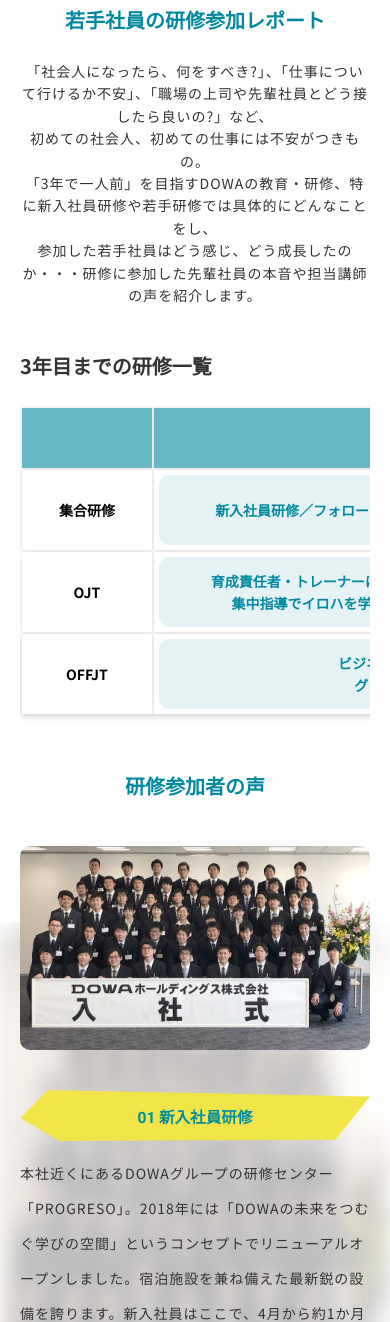
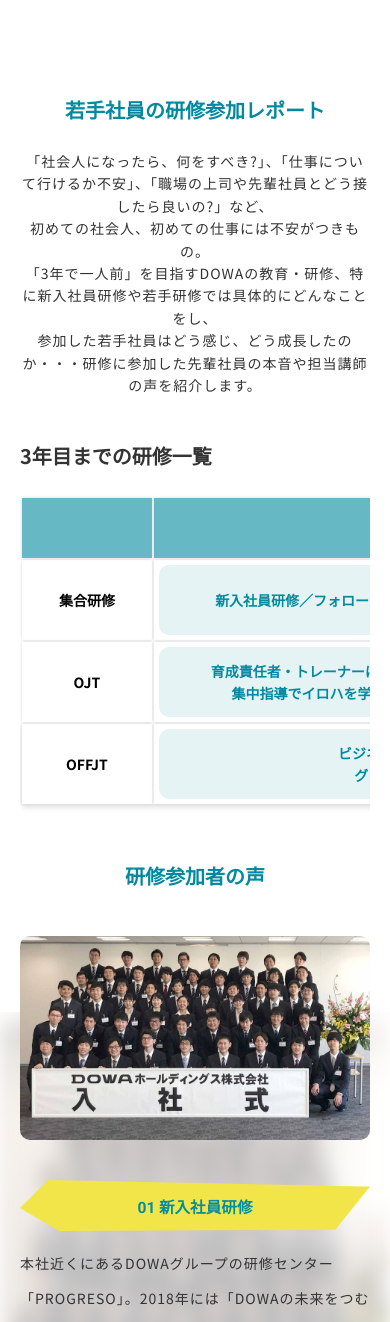
Before and after one commit to nghiaweb/dowa, a PHP site: page /special/training/index.html in a window 390 px wide. Shown: the top 1322 px of the page. Run offline with PHP 8.4, Linux system fonts and the light colour scheme.

Commit message:
huy->update

```diff
--- a/saiyou/css/training.css
+++ b/saiyou/css/training.css
@@ -2,62 +2,56 @@
   font-family: "Roboto", sans-serif;
 }
 
+#training {
+  margin: 290px 0 100px;
+}
+@media only screen and (max-width: 768px) {
+  #training {
+    margin: 100px 0 20px;
+  }
+}
 #training .color-green {
   color: #b0dd1e;
 }
-
 #training .bg-green {
   background-color: #b0dd1e;
 }
-
 #training .color-pink {
   color: #ed43ac;
 }
-
 #training .bg-pink {
   background-color: #ed43ac;
 }
-
 #training .color-pink2 {
   color: #ad5291;
 }
-
 #training .bg-pink2 {
   background-color: #ad5291;
 }
-
 #training .color-orange {
   color: #ff8a16;
 }
-
 #training .bg-orange {
   background-color: #ff8a16;
 }
-
 #training .color-blue2 {
   color: #3342fa;
 }
-
 #training .bg-blue2 {
   background-color: #3342fa;
 }
-
 #training .color-yellow2 {
   color: #f2e54a;
 }
-
 #training .bg-yellow2 {
   background-color: #f2e54a;
 }
-
 #training .color-default {
   color: #333;
 }
-
 #training .flex {
   display: flex;
 }
-
 #training .heading {
   font-size: 4rem;
   color: #02899f;
@@ -66,88 +60,72 @@
   line-height: 1;
   margin-top: 1rem;
 }
-
 @media only screen and (max-width: 768px) {
   #training .heading {
     font-size: 2rem;
   }
 }
-
 #training .heading.center {
   text-align: center;
 }
-
 #training .sub-heading {
   margin-top: 3rem;
 }
-
 #training .title {
   line-height: 1;
 }
-
 #training .title.left {
   text-align: left;
 }
-
 #training .title span {
   color: #333;
   font-size: 2.4rem;
   font-weight: 700;
 }
-
 @media only screen and (max-width: 768px) {
   #training .title span {
     font-size: 2rem;
   }
 }
-
 #training .text-desc {
   font-size: 1.6rem;
   color: #333;
   letter-spacing: 0.1rem;
 }
-
 @media only screen and (max-width: 768px) {
   #training .text-desc {
     font-size: 1.4rem;
   }
 }
-
 #training .bg-decoration {
   position: absolute;
   top: 0;
   left: 0;
   z-index: -1;
 }
-
 #training .step {
   padding-bottom: 4rem;
 }
-
 #training .step__container {
   width: 100%;
   max-width: 53rem;
   padding-top: 4rem;
   position: relative;
 }
-
 @media only screen and (max-width: 768px) {
   #training .step__container {
     padding-top: 0;
   }
 }
-
 #training .step__container img {
   display: block;
 }
-
 #training .step__content {
   position: absolute;
   top: 0%;
   left: 0%;
   transform: translate(45px, -10px);
 }
-
 @media only screen and (max-width: 768px) {
   #training .step__content {
     top: 50%;
@@ -156,36 +134,30 @@
     transform: translate(0, -50%);
   }
 }
-
 #training .step__name {
   color: #008ea0;
   font-weight: 700;
   font-size: 2.4rem;
 }
-
 #training .step__name span {
   font-size: 12rem;
   line-height: 1;
 }
-
 @media only screen and (max-width: 768px) {
   #training .step__name {
     text-align: center;
     font-size: 4vw;
   }
-
   #training .step__name span {
     font-size: 4vw;
   }
 }
-
 #training .avatar {
   display: block;
   width: 12rem;
   min-width: 12rem;
   height: 12rem;
 }
-
 @media only screen and (max-width: 768px) {
   #training .avatar {
     width: 4rem;
@@ -193,37 +165,30 @@
     height: 4rem;
   }
 }
-
 #training .avatar.avatar--green {
   background-color: #b0dd1e;
 }
-
 #training .avatar.avatar--pink1 {
   background-color: #ed43ac;
 }
-
 #training .avatar.avatar--pink2 {
   background-color: #ad5291;
 }
-
 #training .train {
   text-align: center;
   padding: 0 4rem;
 }
-
 @media only screen and (max-width: 768px) {
   #training .train {
     padding: 0;
   }
 }
-
 #training .train__table {
   margin-top: 5rem;
   padding-bottom: 1rem;
   overflow-x: auto;
   overflow-y: hidden;
 }
-
 #training .train__table .t-table {
   margin-top: 3rem;
   min-width: 100rem;
@@ -231,7 +196,6 @@
   border-spacing: 2px;
   border-collapse: separate;
 }
-
 #training .train__table .t-table .t-head th {
   height: 6rem;
   background-color: #67b8c5;
@@ -239,7 +203,6 @@
   font-weight: 700;
   box-shadow: 0 0 3px #d5d5d5;
 }
-
 #training .train__table .t-table .t-head th span {
   width: 100%;
   height: 100%;
@@ -248,35 +211,28 @@
   align-items: center;
   justify-content: center;
 }
-
 #training .train__table .t-table .t-head th:nth-of-type(1) {
   width: 13rem;
 }
-
 #training .train__table .t-table .t-head th:nth-of-type(2) {
   width: 31rem;
 }
-
 #training .train__table .t-table .t-head th:nth-of-type(3) {
   width: 31rem;
 }
-
 #training .train__table .t-table .t-head th:nth-of-type(4) {
   width: 18rem;
 }
-
 #training .train__table .t-table .t-head th:nth-of-type(5) {
   width: 6rem;
   font-size: 2.4rem;
   background-color: #02899f;
 }
-
 #training .train__table .t-table .t-body td {
   height: 8rem;
   padding: 0.5rem;
   box-shadow: 0 0 3px #d5d5d5;
 }
-
 #training .train__table .t-table .t-body td span {
   width: 100%;
   height: 100%;
@@ -286,29 +242,24 @@
   vertical-align: middle;
   font-weight: 700;
 }
-
 #training .train__table .t-table .t-body td:not(:nth-of-type(1)) span {
   color: #02899f;
   border-radius: 1rem;
   background-color: #e5f3f5;
 }
-
 #training .train__table .t-table .t-footer {
   box-shadow: 0 3px 6px #ddd;
 }
-
 #training .voice {
   position: relative;
   margin-top: 8rem;
   overflow: hidden;
 }
-
 @media only screen and (max-width: 768px) {
   #training .voice {
     margin-top: 4rem;
   }
 }
-
 #training .voice__inner .top-img {
   max-width: 80rem;
   width: 100%;
@@ -316,37 +267,29 @@
   overflow: hidden;
   margin-top: 5rem;
 }
-
 @media only screen and (max-width: 768px) {
   #training .voice__inner .top-img {
     border-radius: 1rem;
   }
 }
-
 #training .voice__inner .top-img img {
   width: 100%;
 }
-
 #training .voice__inner .step {
   margin-top: 4rem;
 }
-
-#training .voice__inner .step__container,
-#training .voice__inner .step__desc {
+#training .voice__inner .step__container, #training .voice__inner .step__desc {
   margin-left: auto;
 }
-
 #training .voice__inner .step__desc {
   width: 100%;
   max-width: 72rem;
   margin-top: 1.5rem;
 }
-
 #training .voice__inner .step__desc p {
   line-height: 2.5;
   min-height: 8rem;
 }
-
 #training .voice .bg-decoration {
   top: 25rem;
   opacity: 0.3;
@@ -354,80 +297,67 @@
   width: 100%;
   bottom: 0;
 }
-
 @media only screen and (max-width: 768px) {
   #training .voice .bg-decoration {
     top: 40vw;
   }
 }
-
 #training .voice .bg-decoration img {
   height: 100%;
   filter: blur(10px);
 }
-
 #training .comment-area {
   padding-top: 7.5rem;
   position: relative;
 }
-
 #training .comment-area .flex {
   max-width: calc(50% + 576px);
   width: 100%;
   margin-left: auto;
   padding: 0 2rem;
 }
-
 @media only screen and (max-width: 1024px) {
   #training .comment-area .flex {
     max-width: 100%;
     flex-direction: column-reverse;
   }
 }
-
 #training .comment-area .comment {
   width: 100%;
   max-width: calc(800px);
 }
-
 @media only screen and (max-width: 1024px) {
   #training .comment-area .comment {
     max-width: 100%;
     margin-top: 5rem;
   }
 }
-
 #training .comment-area .comment-block {
   width: 100%;
   display: flex;
   margin-bottom: 5rem;
 }
-
 @media only screen and (max-width: 768px) {
   #training .comment-area .comment-block {
     margin-bottom: 3rem;
   }
 }
-
 #training .comment-area .comment-wrap {
   width: 100%;
   padding-left: 3rem;
   padding-right: 3rem;
 }
-
 @media only screen and (max-width: 768px) {
   #training .comment-area .comment-wrap {
     padding-left: 1rem;
     padding-right: 0;
   }
 }
-
 #training .comment-area .comment-aside {
   max-width: 540px;
   min-width: 510px;
   padding-left: 5rem;
 }
-
 @media only screen and (max-width: 1024px) {
   #training .comment-area .comment-aside {
     max-width: 100%;
@@ -438,26 +368,22 @@
     padding: 0;
   }
 }
-
 @media only screen and (max-width: 768px) {
   #training .comment-area .comment-aside {
     min-width: 1px;
   }
 }
-
 #training .comment-area .comment-aside .circle--small,
 #training .comment-area .comment-aside .circle--big {
   border-radius: 50%;
   overflow: hidden;
   position: relative;
 }
-
 #training .comment-area .comment-aside .circle--small {
   width: 28rem;
   height: 28rem;
   border: 2rem solid #02899f;
 }
-
 #training .comment-area .comment-aside .circle--big {
   width: 40rem;
   height: 40rem;
@@ -467,7 +393,6 @@
   top: -6.5rem;
   z-index: -1;
 }
-
 @media only screen and (max-width: 1024px) {
   #training .comment-area .comment-aside .circle--big {
     position: static;
@@ -475,9 +400,7 @@
     height: 28rem;
   }
 }
-
 @media only screen and (max-width: 768px) {
-
   #training .comment-area .comment-aside .circle--small,
 #training .comment-area .comment-aside .circle--big {
     width: 40vw;
@@ -485,7 +408,6 @@
     border-width: 0.5rem;
   }
 }
-
 #training .lecturer-area {
   position: relative;
   padding-top: 7.5rem;
@@ -493,34 +415,28 @@
   overflow: hidden;
   background-image: url("../images/training/bg_point.jpg");
 }
-
 @media only screen and (max-width: 768px) {
   #training .lecturer-area {
     padding-top: 4rem;
     background-size: contain;
   }
 }
-
 #training .lecturer-area .bg-decoration {
   right: 0;
   bottom: 0;
 }
-
 #training .lecturer-area .bg-decoration img {
   height: 100%;
 }
-
 #training .lecturer-area .heading {
   color: #fff;
   margin-bottom: 5rem;
 }
-
 @media only screen and (max-width: 768px) {
   #training .lecturer-area .heading {
     margin-bottom: 3rem;
   }
 }
-
 #training .lectbox {
   width: 100%;
   display: flex;
@@ -531,7 +447,6 @@
   border: 2rem solid #02899f;
   overflow: hidden;
 }
-
 @media only screen and (max-width: 768px) {
   #training .lectbox {
     border-width: 0.5rem;
@@ -541,7 +456,6 @@
     align-items: center;
   }
 }
-
 #training .lectbox-avatar {
   min-width: 28rem;
   height: 24rem;
@@ -550,7 +464,6 @@
   border-radius: 50%;
   display: block;
 }
-
 @media only screen and (max-width: 768px) {
   #training .lectbox-avatar {
     padding: 0;
@@ -558,48 +471,39 @@
     min-width: 24rem;
     height: 24rem;
   }
-
   #training .lectbox-avatar img {
     height: 100%;
   }
 }
-
 #training .lectbox-infor {
   padding: 0 2rem;
 }
-
 @media only screen and (max-width: 768px) {
   #training .lectbox-infor {
     text-align: center;
   }
 }
-
 #training .lectbox-logo {
   width: 24rem;
   margin-bottom: 2rem;
 }
-
 @media only screen and (max-width: 768px) {
   #training .lectbox-logo {
     margin: 2rem auto;
   }
 }
-
 #training .lectbox-logo.len {
   width: 40rem;
 }
-
 @media only screen and (max-width: 768px) {
   #training .lectbox-logo.len {
     width: 22rem;
   }
 }
-
 #training .lectbox-ver {
   color: #02899f;
   font-size: 1.6rem;
 }
-
 #training .lectbox-name {
   font-size: 2.4rem;
   color: #02899f;
@@ -608,39 +512,33 @@
   margin-top: 1.5rem;
   margin-bottom: 2rem;
 }
-
 @media only screen and (max-width: 768px) {
   #training .lectbox-name {
     font-size: 1.8rem;
     line-height: 1.2;
   }
 }
-
 #training .chat-area {
   padding: 0 6rem;
   margin-top: 5rem;
 }
-
 @media only screen and (max-width: 768px) {
   #training .chat-area {
     padding: 2rem;
     margin-top: 3rem;
   }
 }
-
 #training .chat-area .chat-item {
   position: relative;
   width: 100%;
   max-width: 74%;
   margin-top: 0.5rem;
 }
-
 @media only screen and (max-width: 768px) {
   #training .chat-area .chat-item {
     max-width: 100%;
   }
 }
-
 #training .chat-area .chat-item__inside {
   width: 100%;
   padding: 4rem;
@@ -650,13 +548,11 @@
   overflow: hidden;
   box-shadow: 0 0 8px rgba(0, 0, 0, 0.3);
 }
-
 @media only screen and (max-width: 768px) {
   #training .chat-area .chat-item__inside {
     padding: 2rem;
   }
 }
-
 #training .chat-area .chat-item__inside span {
   position: relative;
   top: -5px;
@@ -667,96 +563,76 @@
   padding-top: 1rem;
   display: block;
 }
-
 #training .chat-area .chat-item__inside .text-desc {
   margin-left: 2.5rem;
 }
-
 @media only screen and (max-width: 768px) {
   #training .chat-area .chat-item__inside .text-desc {
     margin-left: 1.5rem;
   }
 }
-
-#training .chat-area .chat-item::before,
-#training .chat-area .chat-item::after {
+#training .chat-area .chat-item::before, #training .chat-area .chat-item::after {
   content: "";
   width: 2rem;
   height: 2rem;
   position: absolute;
   transform-origin: top;
 }
-
 #training .chat-area .chat-item::before {
   box-shadow: 0 0 4px rgba(0, 0, 0, 0.3);
   z-index: -1;
 }
-
 #training .chat-area .chat-item:nth-of-type(odd) .chat-item__inside {
   background-color: #f2e54a;
 }
-
 #training .chat-area .chat-item:nth-of-type(odd) .chat-item__inside span {
   color: #333;
 }
-
-#training .chat-area .chat-item:nth-of-type(odd)::before,
-#training .chat-area .chat-item:nth-of-type(odd)::after {
+#training .chat-area .chat-item:nth-of-type(odd)::before, #training .chat-area .chat-item:nth-of-type(odd)::after {
   background-color: #f2e54a;
   left: 0;
   top: 50%;
   transform-origin: top;
   transform: translate(0%, -50%) scaleX(1.5) rotate(45deg);
 }
-
 #training .chat-area .chat-item:nth-of-type(even) {
   margin-left: auto;
   top: -2.5rem;
 }
-
 @media only screen and (max-width: 768px) {
   #training .chat-area .chat-item:nth-of-type(even) {
     top: -1.2rem;
   }
 }
-
 #training .chat-area .chat-item:nth-of-type(even) .chat-item__inside {
   background-color: #fff;
 }
-
 #training .chat-area .chat-item:nth-of-type(even) .chat-item__inside span {
   color: #02899f;
 }
-
-#training .chat-area .chat-item:nth-of-type(even)::before,
-#training .chat-area .chat-item:nth-of-type(even)::after {
+#training .chat-area .chat-item:nth-of-type(even)::before, #training .chat-area .chat-item:nth-of-type(even)::after {
   background-color: #fff;
   right: 0;
   top: 50%;
   transform-origin: top;
   transform: translate(100%, -50%) scaleX(1.5) rotate(45deg);
 }
-
 #training .content {
   margin-top: 11rem 0;
 }
-
 @media only screen and (max-width: 768px) {
   #training .content {
     margin: 5rem 0;
   }
 }
-
 #training .content .step {
   padding: 0;
 }
-
 @media only screen and (max-width: 768px) {
   #training .content .step {
     overflow: hidden;
   }
 }
-
 #training .content .step.step-03 .step__container {
   width: 100%;
   max-width: 63rem;
@@ -765,29 +641,24 @@
   padding-top: 0;
   margin-top: 2rem;
 }
-
 @media only screen and (max-width: 768px) {
   #training .content .step.step-03 .step__container {
     max-width: 100%;
   }
 }
-
 #training .content .step.step-03 .step__container img {
   height: 100%;
 }
-
 @media only screen and (max-width: 768px) {
   #training .content .step.step-03 .step__container img {
     transform: scale(2);
   }
 }
-
 #training .content .step.step-03 .step__content {
   left: 7.5rem;
   right: 7.5rem;
   transform: translate(0, -34px);
 }
-
 @media only screen and (max-width: 768px) {
   #training .content .step.step-03 .step__content {
     left: 1rem;
@@ -796,13 +667,11 @@
     transform: translate(0, -50%);
   }
 }
-
 @media only screen and (max-width: 768px) {
   #training .content .step.step-04 {
     margin-top: 3rem;
   }
 }
-
 #training .content .step.step-04 .step__container {
   width: 100%;
   max-width: 81.5rem;
@@ -812,23 +681,19 @@
   margin-top: 4rem;
   margin-left: auto;
 }
-
 #training .content .step.step-04 .step__container img {
   height: 100%;
 }
-
 @media only screen and (max-width: 768px) {
   #training .content .step.step-04 .step__container img {
     transform: scale(2);
   }
 }
-
 #training .content .step.step-04 .step__content {
   left: 14rem;
   right: 0;
   transform: translate(0, -34px);
 }
-
 @media only screen and (max-width: 768px) {
   #training .content .step.step-04 .step__content {
     left: 1rem;
@@ -837,17 +702,14 @@
     transform: translate(0, -50%);
   }
 }
-
 #training .content .step.step-04 .step__content .text-desc {
   padding-right: 13rem;
 }
-
 @media only screen and (max-width: 768px) {
   #training .content .step.step-04 .step__content .text-desc {
     padding-right: 0;
   }
 }
-
 #training .voice-bttn-link {
   display: flex;
   flex-wrap: wrap;
@@ -855,36 +717,33 @@
   margin: 120px auto 160px auto;
   color: white;
 }
-
 @media screen and (max-width: 768px) {
   #training .voice-bttn-link {
     margin: 60px auto;
     justify-content: center;
   }
 }
-
-#training .voice-bttn-link>* {
+#training .voice-bttn-link > * {
   max-width: calc(50% - 10px);
   display: block;
   width: 100%;
   margin-bottom: 10px;
 }
-
 @media screen and (max-width: 768px) {
-    #training .voice-bttn-link>* {
+  #training .voice-bttn-link > * {
     min-width: 290px;
     padding: 0px 5px;
   }
 }
-
-#training .voice-bttn-link>* span {
+#training .voice-bttn-link > * span {
   display: block;
   line-height: 6rem;
   border-radius: 30px;
   background-color: #ff8a16;
   text-align: center;
 }
-
-#training .voice-bttn-link>*.active {
+#training .voice-bttn-link > *.active {
   opacity: 0.6;
 }
+
+/*# sourceMappingURL=training.css.map */
--- a/saiyou/css/training.scss
+++ b/saiyou/css/training.scss
@@ -26,6 +26,10 @@
 
 
 #training {
+    margin: 290px 0 100px;
+    @include mobile{
+        margin: 100px 0 20px;
+    }
 
     .color-green {
         color: #b0dd1e;
--- a/saiyou/special/training/index.html
+++ b/saiyou/special/training/index.html
@@ -545,7 +545,6 @@
         <script src='../../js/plugin/aos/aos.js'></script>
         <script src='../../js/plugin/d3/d3.min.js'></script>
         <script src="../../js/common.js"></script>
-        <script src="../../js/report.js"></script>
     </main>
 </body>
 
```
Also changed, not shown: 1 other file. Lines whose indentation alone changed are shown as unchanged.
